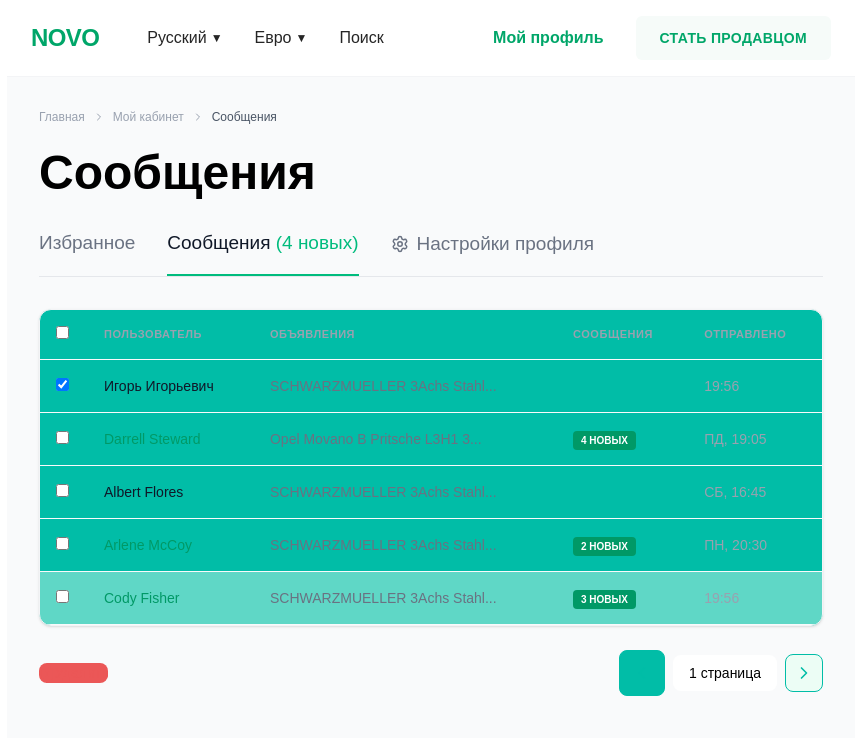
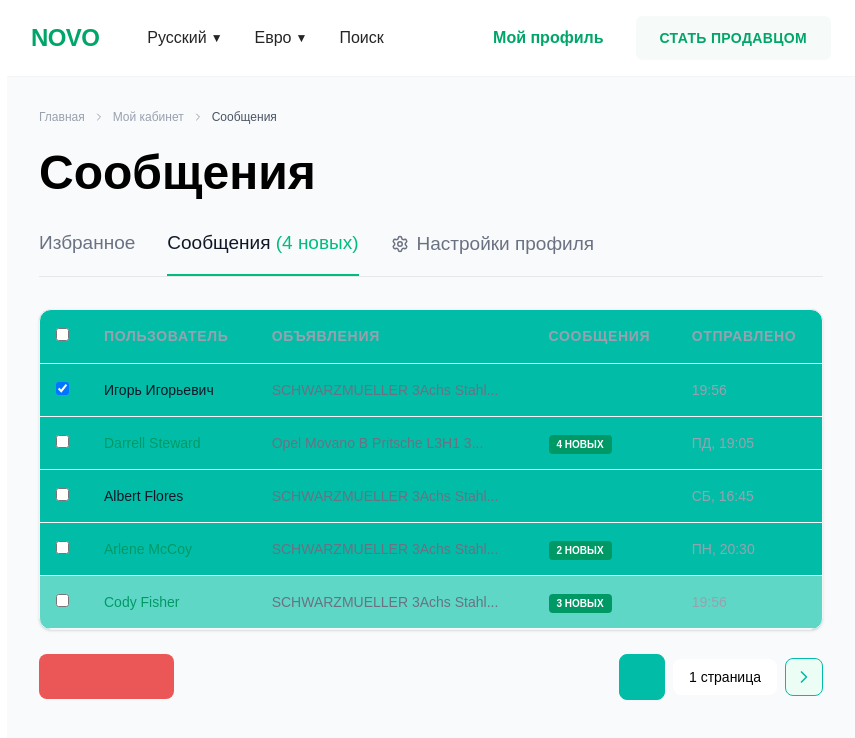
Before and after one commit to raimkulovbaiel1/fsd-next-app, a Next.js app: page /messages in a window 1280 px wide. Shown: the top 738 px of the page, without its empty margins (209-1064 px from the left). Built offline with nearby package versions, Linux system fonts and the light colour scheme.

Commit message:
added-refact Messages

```diff
--- a/src/widgets/Messages/Messages.tsx
+++ b/src/widgets/Messages/Messages.tsx
@@ -36,7 +36,7 @@ export const Messages = () => {
       <div className="bg-[#01bda7] rounded-xl shadow-sm border border-gray-100 overflow-hidden">
         <div className="overflow-x-auto">
           <table className="w-full text-left">
-            <thead className="text-[11px] uppercase tracking-wider text-gray-400 border-b border-gray-50">
+            <thead className="text-[14px] uppercase tracking-wider text-gray-400 border-b border-gray-50">
               <tr>
                 <th className="p-4 w-12"><input type="checkbox" className="rounded border-gray-300" /></th>
                 <th className="p-4">Пользователь</th>
@@ -67,8 +67,8 @@ export const Messages = () => {
       </div>
 
       <div className="flex flex-col md:flex-row justify-between items-center mt-6 gap-4">
-        <button className="flex items-center  bg-[#EB5757] text-[#EB5757] rounded-lg  transition text-sm font-medium">
-          <Trash2 size={16} />
+        <button className="flex items-center  bg-[#EB5757] text-[#EB5757] rounded-lg  transition text-[30px] font-medium">
+          <Trash2 size={20} />
           <span>Удалить</span>
         </button>
 
```
